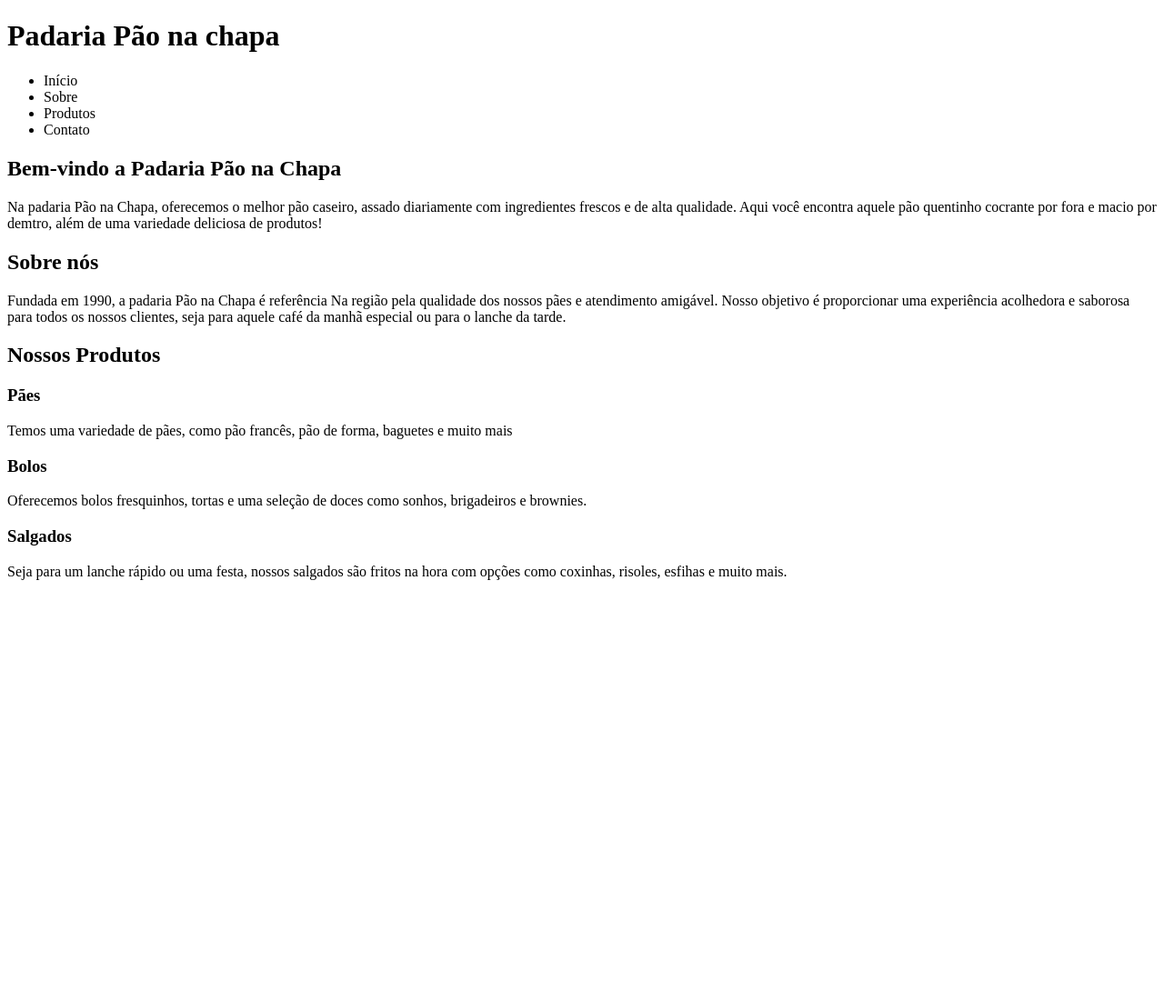
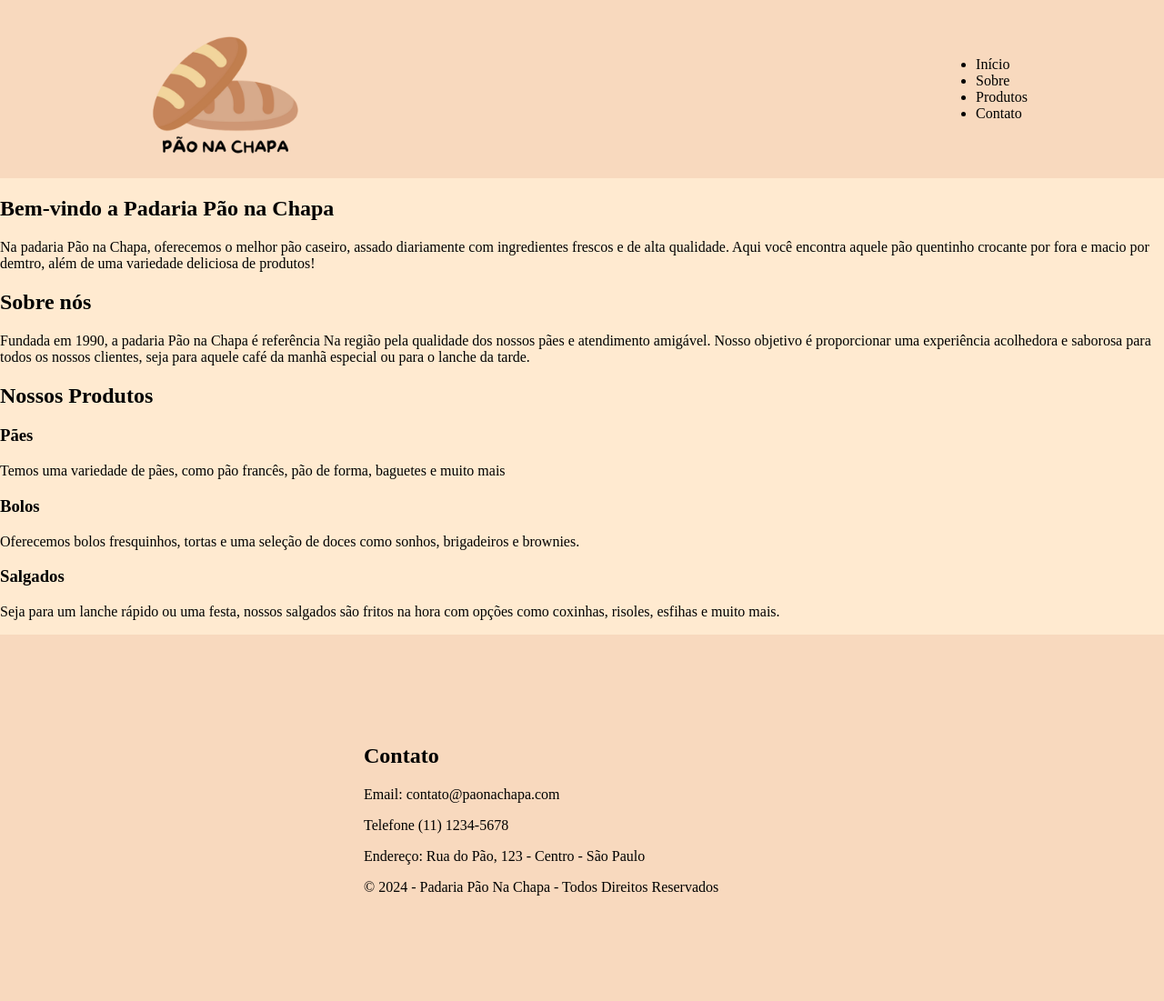
Before and after one commit to LohaineJesus/SitePadaria, a plain HTML site: page index.html in a window 1280 px wide. Shown: the whole page at 91% size. Before the commit the page ends 800 px from the top, so only its background shows below. Drawn offline with Linux system fonts and the light colour scheme.

Commit message:
Atualizando sites

```diff
--- /dev/null
+++ b/Style.css
@@ -0,0 +1,25 @@
+body {
+    margin: 0;
+    background-color: rgb(255, 234, 208);
+
+
+}
+
+header {
+    display: flex;
+    padding-left: 150px;
+    padding-right: 150px ;
+    background-color: rgb(248, 217, 190);
+    align-items: center;
+    justify-content: space-between;
+
+}
+.logo-header{
+    width: 20%
+}
+footer {
+    background-color: rgb(248, 217, 190);
+    padding-left: 400px ;
+    padding-top: 100px;
+    padding-bottom: 100px;
+}
--- a/index.html
+++ b/index.html
@@ -5,13 +5,13 @@
     <meta charset="UTF-8">
     <meta name="viewport" content="width=device-width, initial-scale=1.0">
     <title>Pão na chapa</title>
+    <link rel="shortcut icon" href="Img/logo.png" type="image/x-icon">
+    <link rel="stylesheet" href="style.css">
 </head>
 
 <body>
-    <main>
     <header>
-            <h1> Padaria Pão na chapa </h1>
-
+         <img class="logo-header" src="img/logo.png" alt="Pãos, Pão Na Chapa, Logo, Logo Padaria, Padaria, Salgados, Doces, Bolos"/>
         <nav>
             <ul>
                 <li>
@@ -36,11 +36,13 @@
 
     </header>
 
+    <main>
         <section>
             <h2>Bem-vindo a Padaria Pão na Chapa </h2>
             <p>Na padaria Pão na Chapa, oferecemos o melhor pão caseiro,
                 assado diariamente com ingredientes frescos e de alta qualidade.
-            Aqui você encontra aquele pão quentinho cocrante por fora e macio por demtro,
+                Aqui você encontra aquele pão quentinho
+                 crocante por fora e macio por demtro,
                 além de uma variedade deliciosa de produtos!</p>
         </section>
 
@@ -49,7 +51,8 @@
             <p>
                 Fundada em 1990, a padaria Pão na Chapa é referência
                 Na região pela qualidade dos nossos pães e atendimento amigável.
-             Nosso objetivo é proporcionar uma experiência acolhedora e saborosa para todos os nossos clientes,
+                Nosso objetivo é proporcionar uma experiência acolhedora e
+                 saborosa para todos os nossos clientes,
                 seja para aquele café da manhã especial ou para o lanche da tarde.
             </p>
         </section>
@@ -87,6 +90,19 @@
         </section>
     </main>
 
+    <footer>
+        <section>
+            <h2> Contato </h2>
+            <p> Email: contato@paonachapa.com</p>
+            <p> Telefone (11) 1234-5678</p>
+            <p> Endereço: Rua do Pão, 123 - Centro - São Paulo</p>
+        </section>
+        <p>&copy; 2024 - Padaria Pão Na Chapa -
+            Todos Direitos Reservados
+        </p>
+    </footer>
+
+
 </body>
 
 </html>
```
Also changed, not shown: Img/logo.png (added), Img/pao.png (added), 1 other file. Lines whose indentation alone changed are shown as unchanged.
